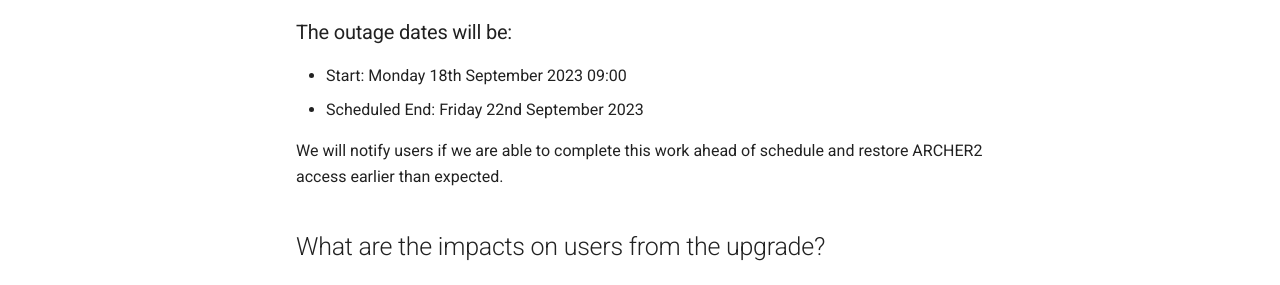
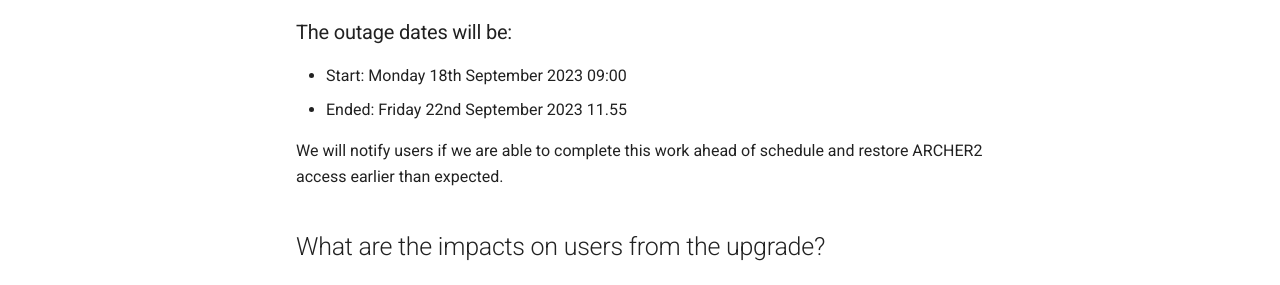
Before and after one commit to ARCHER2-HPC/archer2-docs, an MkDocs documentation site: the page built from docs/faq/network-upgrade-2023.md, in a window 1280 px wide and 900 px high. Shown: the part 436-721 px from the top of the window. Built offline with MkDocs 1.6.1 and Material for MkDocs 9.7.7, drawn with Linux system fonts in a browser that asks for light colours; comment, search, counter and statistics services are not loaded.

Commit message:
work completed

```diff
--- a/docs/faq/network-upgrade-2023.md
+++ b/docs/faq/network-upgrade-2023.md
@@ -1,4 +1,6 @@
 # ARCHER2 data centre network upgrade: 2023
+
+
 
 During September 2023 the data centre that houses ARCHER2 will be undergoing a
 major network upgrade.
@@ -13,7 +15,7 @@
 ### The outage dates will be:
 
  - Start:  Monday 18th September 2023  09:00
- - Scheduled End:  Friday 22nd September 2023
+ -  Ended:  Friday 22nd September 2023  11.55
 
 We will notify users if we are able to complete this work ahead of schedule and restore
 ARCHER2 access earlier than expected.
```
